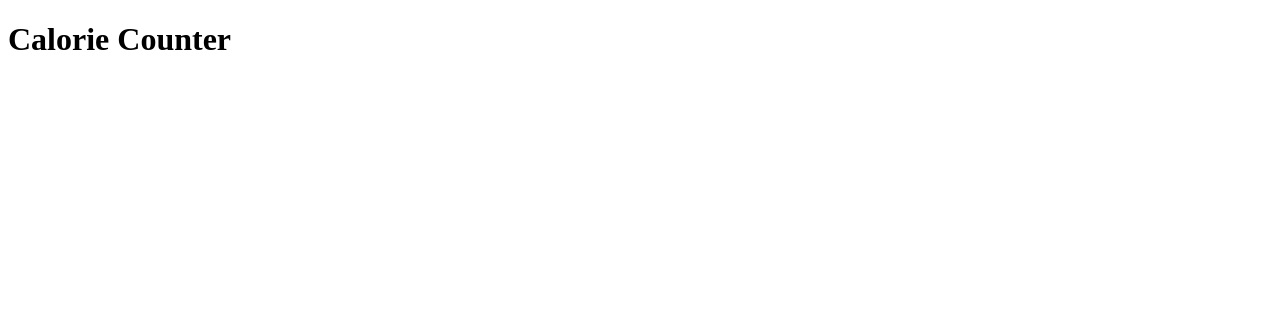
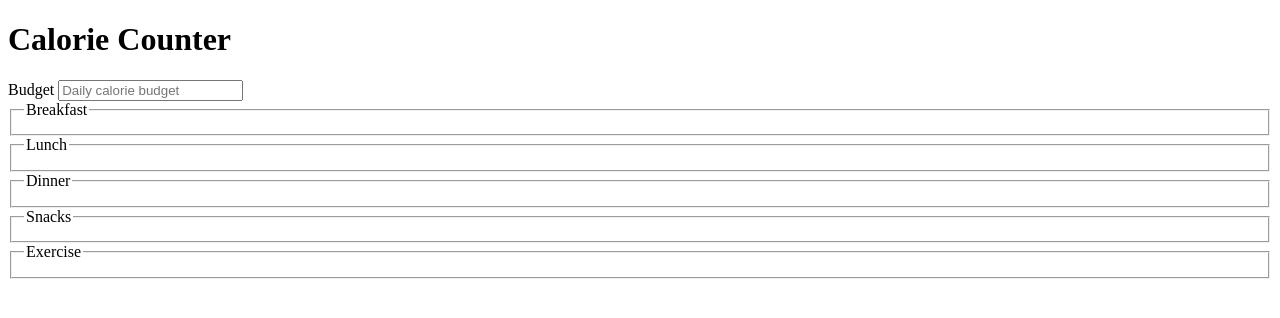
Before and after one commit to MedhaGuha8/CalorieCounterApp, a plain HTML site: page index.html in a window 1280 px wide. Drawn offline with Linux system fonts and the light colour scheme.

Commit message:
Adding capability that allow users to add various meal types along with their calorie counts.

```diff
--- a/index.html
+++ b/index.html
@@ -10,7 +10,37 @@
     <main>
       <h1>Calorie Counter</h1>
       <div class="container">
-    </div>
-</main>
-</body>
+        <form id="calorie-counter">
+          <label for="budget">Budget</label>
+          <input
+            type="number"
+            min="0"
+            id="budget"
+            placeholder="Daily calorie budget"
+            required
+           />
+           <fieldset id="breakfast">
+             <legend>Breakfast</legend>
+             <div class="input-container"></div>
+           </fieldset>
+           <fieldset id="lunch">
+             <legend>Lunch</legend>
+             <div class="input-container"></div>
+           </fieldset>
+           <fieldset id="dinner">
+             <legend>Dinner</legend>
+             <div class="input-container"></div>
+           </fieldset>
+           <fieldset id="snacks">
+             <legend>Snacks</legend>
+             <div class="input-container"></div>
+           </fieldset>
+           <fieldset id="exercise">
+             <legend>Exercise</legend>
+             <div class="input-container"></div>
+           </fieldset>
+        </form>
+      </div>
+    </main>
+  </body>
 </html>
```
